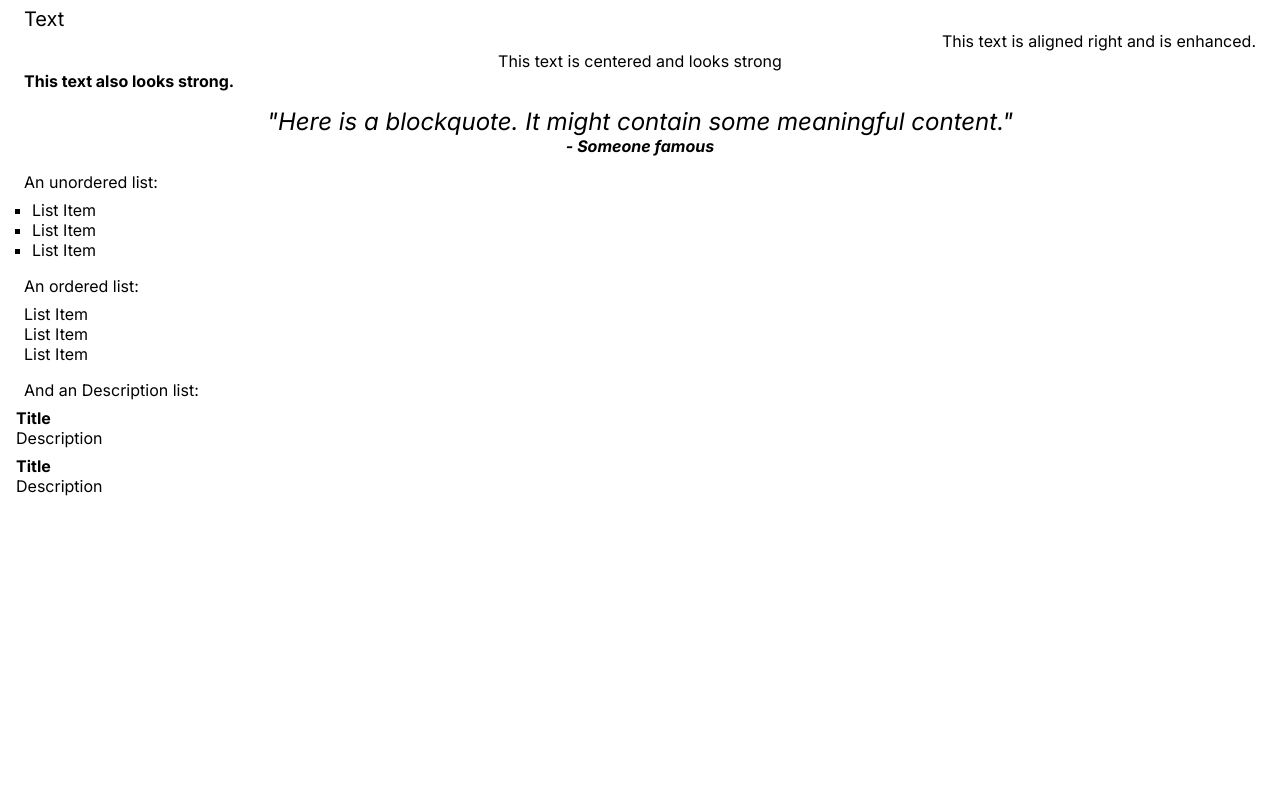
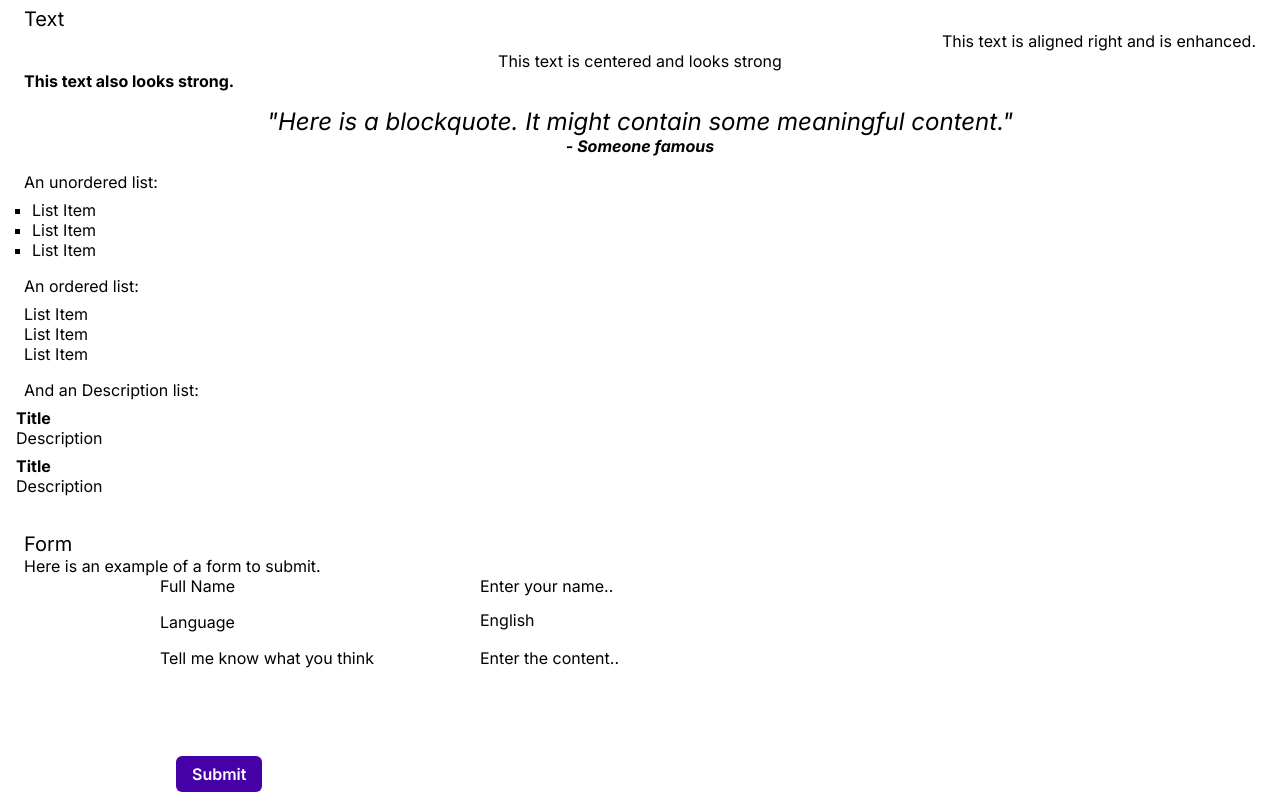
Before and after one commit to MichaelVolk94/mtm6407-custom-css-framework, a plain HTML site: page index.html in a window 1280 px wide. Shown: the part 584-1384 px from the top of the page. Before the commit the page ends 1116 px from the top, so only its background shows below. Drawn offline with Linux system fonts and the light colour scheme.

Commit message:
Finished the html and the css

```diff
--- a/css/main.css
+++ b/css/main.css
@@ -228,8 +228,20 @@ h4 {
   margin-right: 1.5rem !important;
 }
 
+.col {
+  grid-column: span 1;
+}
+
 .col-3 {
   grid-column: span 3;
+}
+
+.col-4 {
+  grid-column: span 4;
+}
+
+.col-8 {
+  grid-column: span 8;
 }
 
 .col-12 {
@@ -327,4 +339,45 @@ p {
   align-items: flex-end;
 }
 
+.w-75 {
+  width: 75%;
+}
+
+.my-auto {
+  margin-top: auto;
+  margin-bottom: auto;
+}
+.mb-2 {
+  margin-bottom: 1rem !important;
+}
+
+.text-left {
+  text-align: left !important;
+}
+
+.float-left {
+  float: left;
+}
+
+.btn {
+  border-radius: 6px;
+  padding-top: 0.5rem !important;
+  padding-right: 1rem !important;
+  padding-bottom: 0.5rem !important;
+  padding-left: 1rem !important;
+  background-color: #4600a8;
+  color: #ffffff;
+  font-weight: 600;
+  text-decoration: none;
+  text-align: center;
+  margin-top: 0.5rem !important;
+  margin-right: 1rem !important;
+  margin-bottom: 0.5rem !important;
+  margin-left: 1rem !important;
+  transition: background-color 0.3s;
+}
+.btn:hover {
+  background-color: #0073ff;
+}
+
 /*# sourceMappingURL=main.css.map */
--- a/index.html
+++ b/index.html
@@ -113,6 +113,34 @@
 </div>
 <br>
 
+<!-- Form -->
+<h3>Form</h3>
+<p>Here is an example of a form to submit.</p>
+<form class="container w-75 my-3">
+  <div class="row text-left mb-2">
+    <label for="name" class="col-4">Full Name</label>
+    <input type="text" class="col-8 " placeholder="Enter your name..">
+  </div>
+  <div class="row text-left mb-2">
+    <label for="language" class="col-4">Language</label>
+    <select name="language" id="language" class="col-8">
+      <option value="English">English</option>
+      <option value="French">French</option>
+      <option value="French">Spanish</option>
+      <option value="French">German</option>
+      <option value="French">Russian</option>
+      <option value="French">Japanese</option>
+      <option value="French">Slovenian</option>
+    </select>
+  </div>
+  <div class="row text-left">
+    <label for="textarea" class="col-4">Tell me know what you think</label>
+    <textarea id="textarea" cols="30" rows="5" placeholder="Enter the content.." class="col-8"></textarea>
+  </div>
+
+  <input type="submit" value="Submit" class="btn float-left">
+</form>
+
 </main>
 <body>
 
```
Also changed, not shown: 1 other file.
